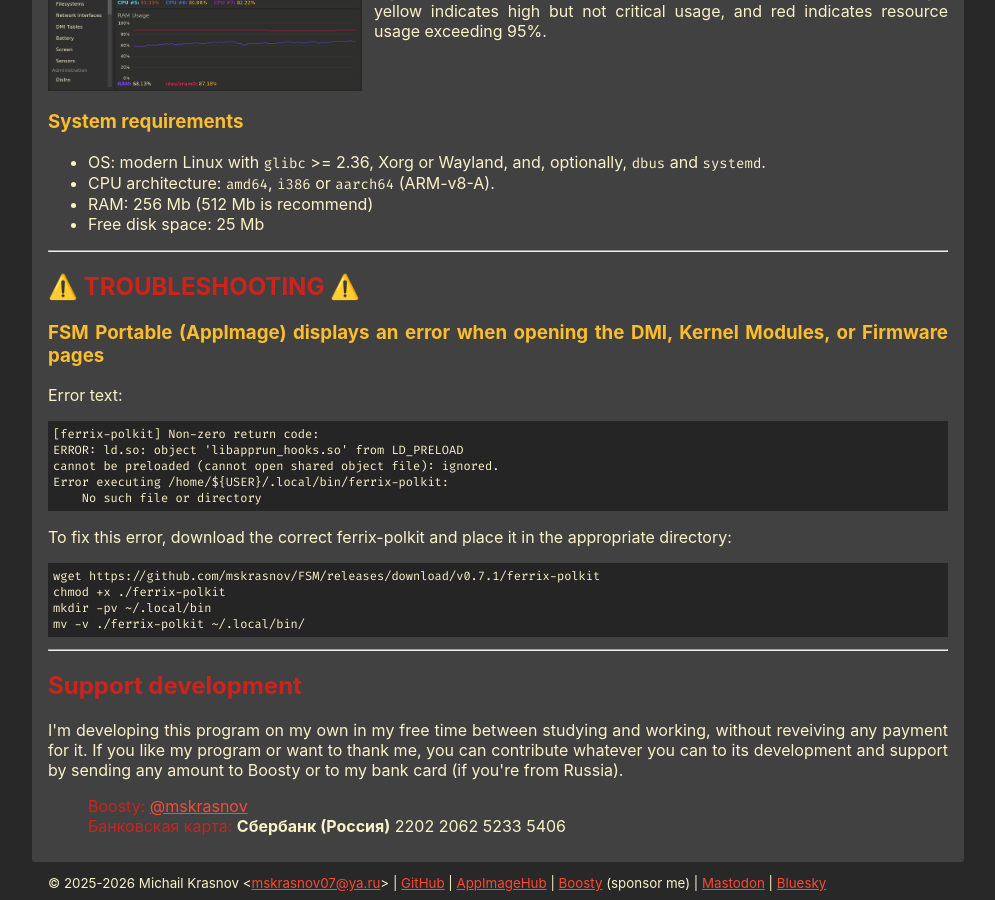
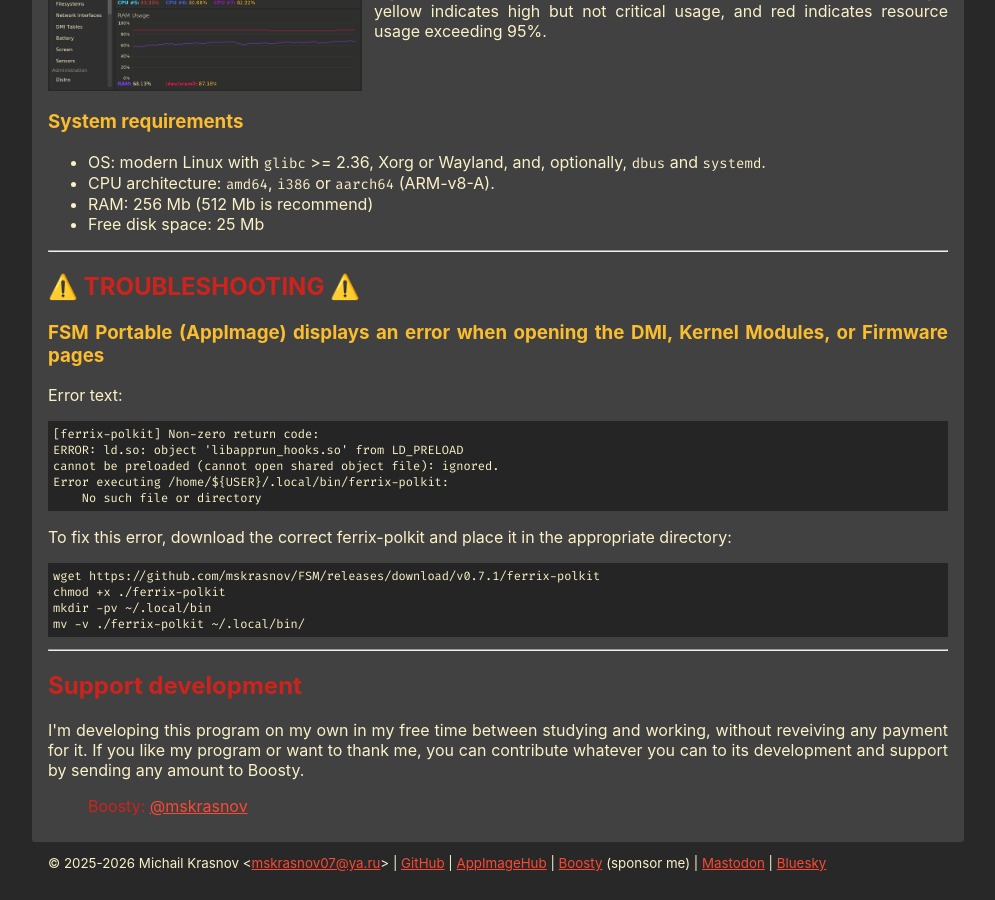
Before and after one commit to mskrasnov/mskrasnov.github.io, a Jekyll site: the page fsm/index.html, which Jekyll copies as it is, in a window 1280 px wide and 900 px high, scrolled down 2000 px. Shown: the whole window, without its empty margins (142-1137 px from the left). Built offline with Jekyll 4.4.1, drawn with Linux system fonts in a browser that asks for light colours; comment, search, counter and statistics services are not loaded.

Commit message:
Update info

```diff
--- a/fsm/index.html
+++ b/fsm/index.html
@@ -158,12 +158,11 @@ mv -v ./ferrix-polkit ~/.local/bin/</pre></code>
       <hr><h2 class="donation">Support development</h2>
       <p>I'm developing this program on my own in my free time between studying and working, without
          reveiving any payment for it. If you like my program or want to thank me, you can contribute
-         whatever you can to its development and support by sending any amount to Boosty or to my
-         bank card (if you're from Russia).</p>
+         whatever you can to its development and support by sending any amount to Boosty.</p>
       <blockquote>
         <p><span class="donation">Boosty:</span> <a href="https://boosty.to/mskrasnov">@mskrasnov</a>
-        <br><span class="donation">Банковская карта:</span> <b>Сбербанк (Россия)</b>
-          2202 2062 5233 5406</p>
+        <!--<br><span class="donation">Банковская карта:</span> <b>Сбербанк (Россия)</b>
+          2202 2062 5233 5406</p>-->
       </blockquote>
     </div>
 
```
